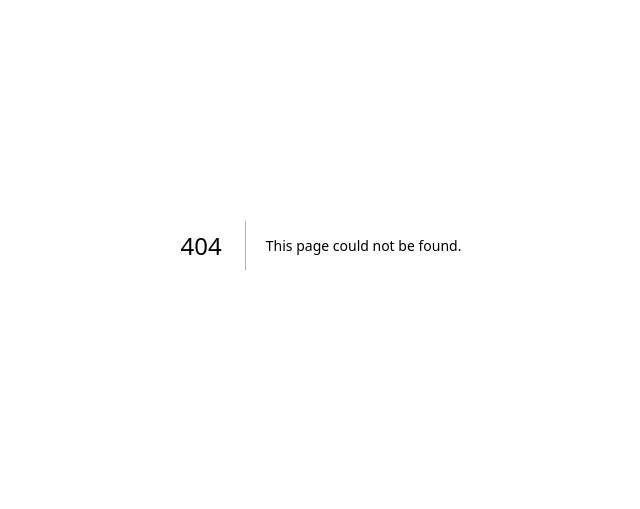
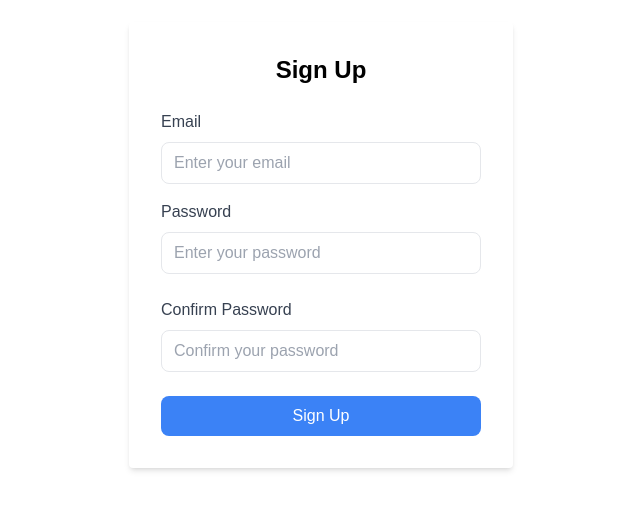
Before and after one commit to troclaux/peso, a Next.js app: page /signup in a window 1280 px wide. Before the commit this address had no page. Shown: the part 155-664 px from the top of the page, without its empty margins (319-959 px from the left). Built offline with nearby package versions, Linux system fonts and the light colour scheme.

Commit message:
feat: add signup component

```diff
--- /dev/null
+++ b/src/app/signup/page.tsx
@@ -0,0 +1,132 @@
+'use client'
+import { useState } from 'react'
+
+interface FormData {
+  email: string
+  password: string
+  confirmPassword: string
+}
+
+export default function SignUp() {
+  const [formData, setFormData] = useState<FormData>({
+    email: '',
+    password: '',
+    confirmPassword: ''
+  })
+  const [error, setError] = useState('')
+
+  // how does handleChange knows which input field is changing
+
+  // React.ChangeEvent<HTMLInputElement> = type for an event triggered by a change in the value of an input element
+  const handleChange = (e: React.ChangeEvent<HTMLInputElement>) => {
+    // updates the state whenever an input field changes
+    setFormData({
+      ...formData,
+      [e.target.name]: e.target.value
+    })
+  }
+
+  const handleSubmit = async (e: React.FormEvent<HTMLFormElement>) => {
+    e.preventDefault() // prevents default action of an event (in this case leave page and reload)
+    setError('') // updates the error state to display messages to the user when something goes wrong
+
+    // Validate passwords match
+    if (formData.password !== formData.confirmPassword) {
+      setError('Passwords do not match')
+      return
+    }
+
+    try {
+      const response = await fetch('/api/users', {
+        method: 'POST',
+        headers: { 'Content-Type': 'application/json' },
+        body: JSON.stringify({
+          email: formData.email,
+          password: formData.password
+        })
+      })
+
+      const data = await response.json()
+
+      if (!response.ok) {
+        throw new Error(data.error || 'Something went wrong')
+      }
+
+      alert('User created successfully!')
+      setFormData({ email: '', password: '', confirmPassword: '' })   // Clear form
+    } catch (error) {
+      if (error instanceof Error) {
+        setError(error.message)
+      }
+    }
+  }
+
+  return (
+    <div className="min-h-screen flex items-center justify-center">
+      <form onSubmit={handleSubmit} className="bg-white p-8 rounded shadow-md w-96">
+        <h1 className="text-2xl font-bold mb-6 text-center text-black">Sign Up</h1>
+
+        {error && (
+          <div className="mb-4 p-3 bg-red-100 text-red-700 rounded">
+            {error}
+          </div>
+        )}
+
+        <div className="mb-4">
+          <label htmlFor="email" className="block text-gray-700 mb-2">
+            Email
+          </label>
+          <input
+            type="email"
+            id="email"
+            name="email"
+            value={formData.email}
+            onChange={handleChange}
+            className="text-black w-full px-3 py-2 border rounded-lg focus:outline-none focus:ring-2 focus:ring-blue-500"
+            placeholder="Enter your email"
+            required
+          />
+        </div>
+
+        <div className="mb-6">
+          <label htmlFor="password" className="block text-gray-700 mb-2">
+            Password
+          </label>
+          <input
+            type="password"
+            id="password"
+            name="password"
+            value={formData.password}
+            onChange={handleChange}
+            className="text-black w-full px-3 py-2 border rounded-lg focus:outline-none focus:ring-2 focus:ring-blue-500"
+            placeholder="Enter your password"
+            required
+          />
+        </div>
+
+        <div className="mb-6">
+          <label htmlFor="confirmPassword" className="block text-gray-700 mb-2">
+            Confirm Password
+          </label>
+          <input
+            type="password"
+            id="confirmPassword"
+            name="confirmPassword"
+            value={formData.confirmPassword}
+            onChange={handleChange}
+            className="text-black w-full px-3 py-2 border rounded-lg focus:outline-none focus:ring-2 focus:ring-blue-500"
+            placeholder="Confirm your password"
+            required
+          />
+        </div>
+
+        <button
+          type="submit"
+          className="w-full bg-blue-500 text-white py-2 rounded-lg hover:bg-blue-600 transition-colors"
+        >
+          Sign Up
+        </button>
+      </form>
+    </div>
+  )
+}
```
